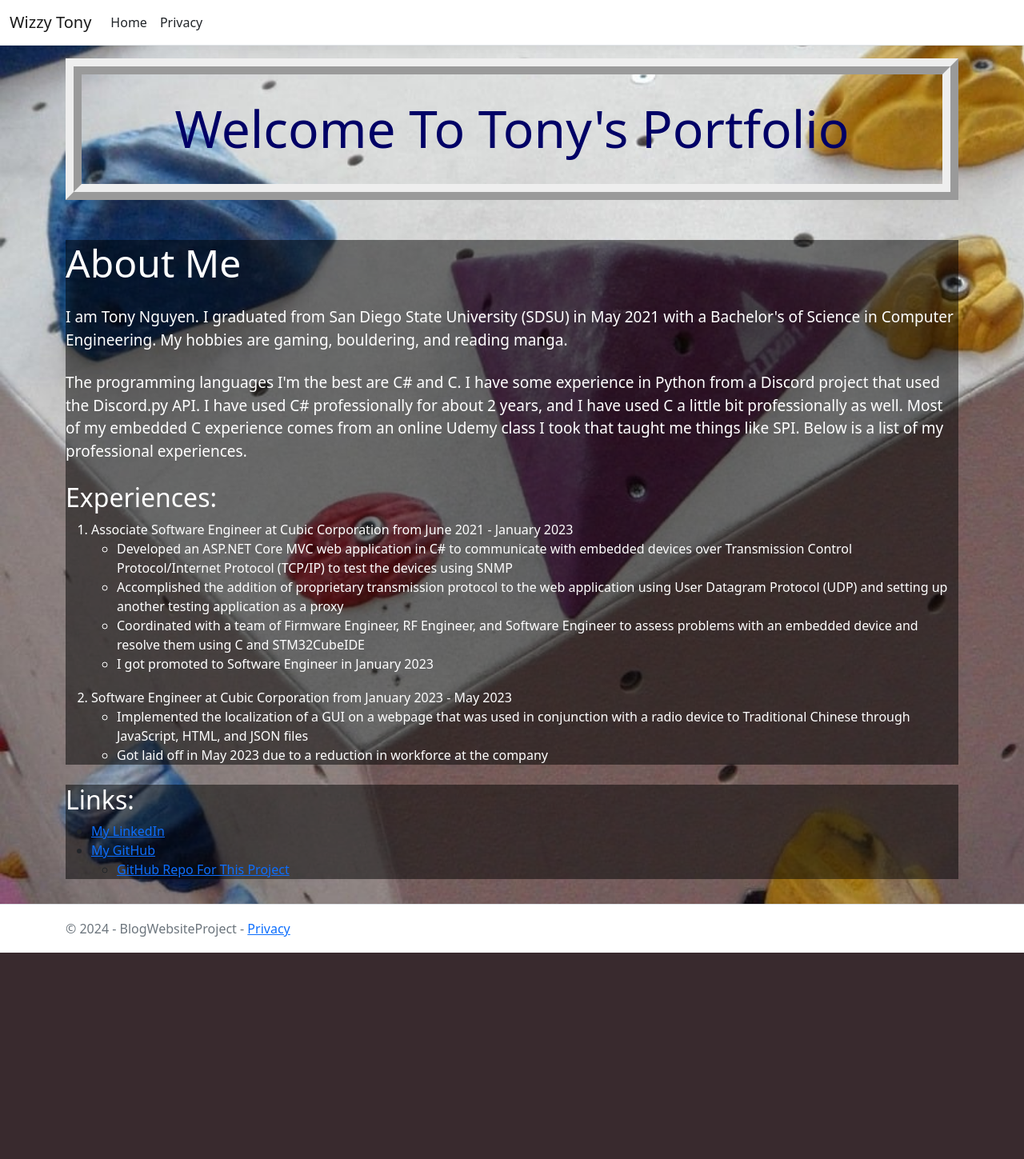
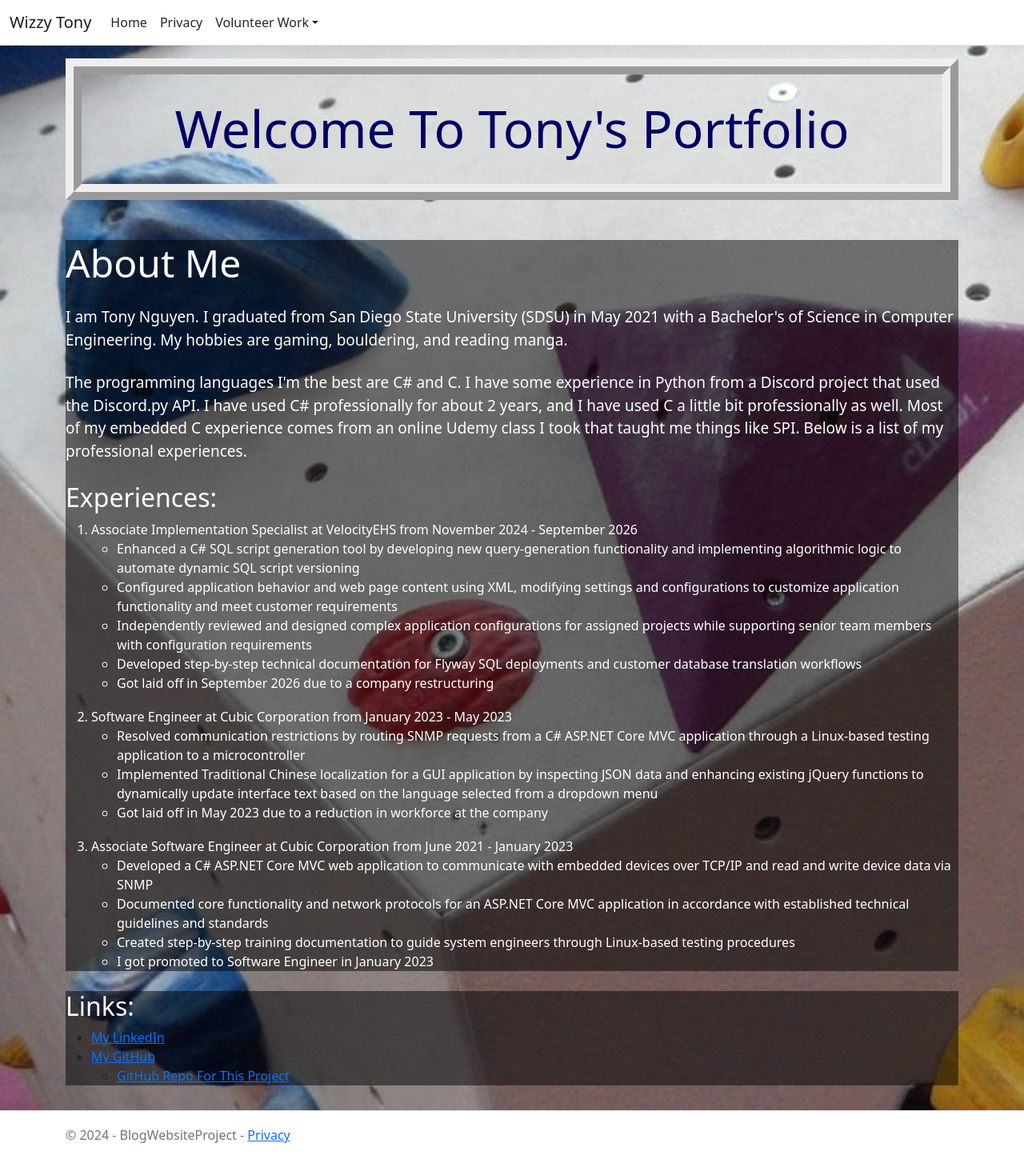
Before and after one commit to tonynm/BlogWebsiteProject, an ASP.NET Core app: page / in a window 1280 px wide. Shown: the whole page at 80% size. Before the commit the page ends 1191 px from the top, so only its background shows below. Run offline with ASP.NET Core 8, Linux system fonts and the light colour scheme; style sheets or scripts are compiled from the project's sources.

Commit message:
Add new layout html element for Food Bank volunteering tracking. Add new css element to allow hoverable dropdown.

```diff
--- a/BlogWebsiteProject/Views/Home/Index.cshtml
+++ b/BlogWebsiteProject/Views/Home/Index.cshtml
@@ -38,33 +38,61 @@
             <h2 style="margin-top:25px;">Experiences:</h2>
 
             <ol>
-                <li>Associate Software Engineer at Cubic Corporation from June 2021 - January 2023
+                <li>Associate Implementation Specialist at VelocityEHS from November 2024 - September 2026
                     <ul>
                         <li>
-                            Developed an ASP.NET Core MVC web application in C# to communicate with embedded devices over
-                            Transmission Control Protocol/Internet Protocol (TCP/IP) to test the devices using SNMP
+                            Enhanced a C# SQL script generation tool by developing new query-generation functionality and implementing
+                            algorithmic logic to automate dynamic SQL script versioning
                         </li>
                         <li>
-                            Accomplished the addition of proprietary transmission protocol to the web application using User Datagram
-                            Protocol (UDP) and setting up another testing application as a proxy
+                            Configured application behavior and web page content using XML, modifying settings and configurations to
+                            customize application functionality and meet customer requirements
                         </li>
                         <li>
-                            Coordinated with a team of Firmware Engineer, RF Engineer, and Software Engineer to assess problems with an
-                            embedded device and resolve them using C and STM32CubeIDE
+                            Independently reviewed and designed complex application configurations for assigned projects while supporting
+                            senior team members with configuration requirements
                         </li>
-                        <li>I got promoted to Software Engineer in January 2023</li>
+                        <li>
+                            Developed step-by-step technical documentation for Flyway SQL deployments and customer database translation
+                            workflows
+                        </li>
+                        <li>
+                            Got laid off in September 2026 due to a company restructuring
+                        </li>
                     </ul>
                 </li>
 
-                <li style="margin-top:18px"> Software Engineer at Cubic Corporation from January 2023 - May 2023
+                <li style="margin-top:18px">
+                    Software Engineer at Cubic Corporation from January 2023 - May 2023
                     <ul>
                         <li>
-                            Implemented the localization of a GUI on a webpage that was used in conjunction with a radio device to
-                            Traditional Chinese through JavaScript, HTML, and JSON files
+                            Resolved communication restrictions by routing SNMP requests from a C# ASP.NET Core MVC application
+                            through a Linux-based testing application to a microcontroller
+                        </li>
+                        <li>
+                            Implemented Traditional Chinese localization for a GUI application by inspecting JSON data and enhancing
+                            existing jQuery functions to dynamically update interface text based on the language selected from a dropdown menu
                         </li>
                         <li>
                             Got laid off in May 2023 due to a reduction in workforce at the company
                         </li>
+                    </ul>
+                </li>
+
+                <li style="margin-top:18px">Associate Software Engineer at Cubic Corporation from June 2021 - January 2023
+                    <ul>
+                        <li>
+                            Developed a C# ASP.NET Core MVC web application to communicate with embedded devices over TCP/IP and
+                            read and write device data via SNMP
+                        </li>
+                        <li>
+                            Documented core functionality and network protocols for an ASP.NET Core MVC application in accordance with
+                            established technical guidelines and standards
+                        </li>
+                        <li>
+                            Created step-by-step training documentation to guide system engineers through Linux-based testing procedures
+                        </li>
+                        <li>I got promoted to Software Engineer in January 2023</li>
                     </ul>
                 </li>
             </ol>
--- a/BlogWebsiteProject/Views/Shared/_Layout.cshtml
+++ b/BlogWebsiteProject/Views/Shared/_Layout.cshtml
@@ -3,7 +3,7 @@
 <head>
     <meta charset="utf-8" />
     <meta name="viewport" content="width=device-width, initial-scale=1.0" />
-    <title>@ViewData["Title"] - Tony's Portfolio</title>
+    <title>@ViewData["Title"]</title>
     <link rel="stylesheet" href="~/lib/bootstrap/dist/css/bootstrap.min.css" />
     <link rel="stylesheet" href="~/css/site.css" asp-append-version="true" />
     <link rel="stylesheet" href="~/BlogWebsiteProject.styles.css" asp-append-version="true" />
@@ -24,6 +24,14 @@
                         </li>
                         <li class="nav-item">
                             <a class="nav-link text-dark" asp-area="" asp-controller="Home" asp-action="Privacy">Privacy</a>
+                        </li>
+                        <li class="nav-item dropdown hover-dropdown">
+                            <a class="nav-link dropdown-toggle text-dark" asp-area="" asp-controller="VolunteerWork" asp-action="Index">Volunteer Work</a>
+                            <ul class="dropdown-menu">
+                                <li>
+                                    <a class="dropdown-item text-dark" asp-area="" asp-controller="VolunteerWork" asp-action="FoodBank">San Diego Food Bank</a>
+                                </li>
+                            </ul>
                         </li>
                     </ul>
                 </div>
--- a/BlogWebsiteProject/wwwroot/css/site.css
+++ b/BlogWebsiteProject/wwwroot/css/site.css
@@ -20,3 +20,8 @@ html {
 body {
   margin-bottom: 60px;
 }
+
+.hover-dropdown:hover > .dropdown-menu {
+    display: block !important;
+    margin-top: 0;
+}
```
Also changed, not shown: BlogWebsiteProject/Controllers/VolunteerWorkController.cs (added, +17 -0 lines), BlogWebsiteProject/Views/VolunteerWork/FoodBank.cshtml (added, +15 -0 lines), BlogWebsiteProject/Views/VolunteerWork/Index.cshtml (added, +15 -0 lines).
